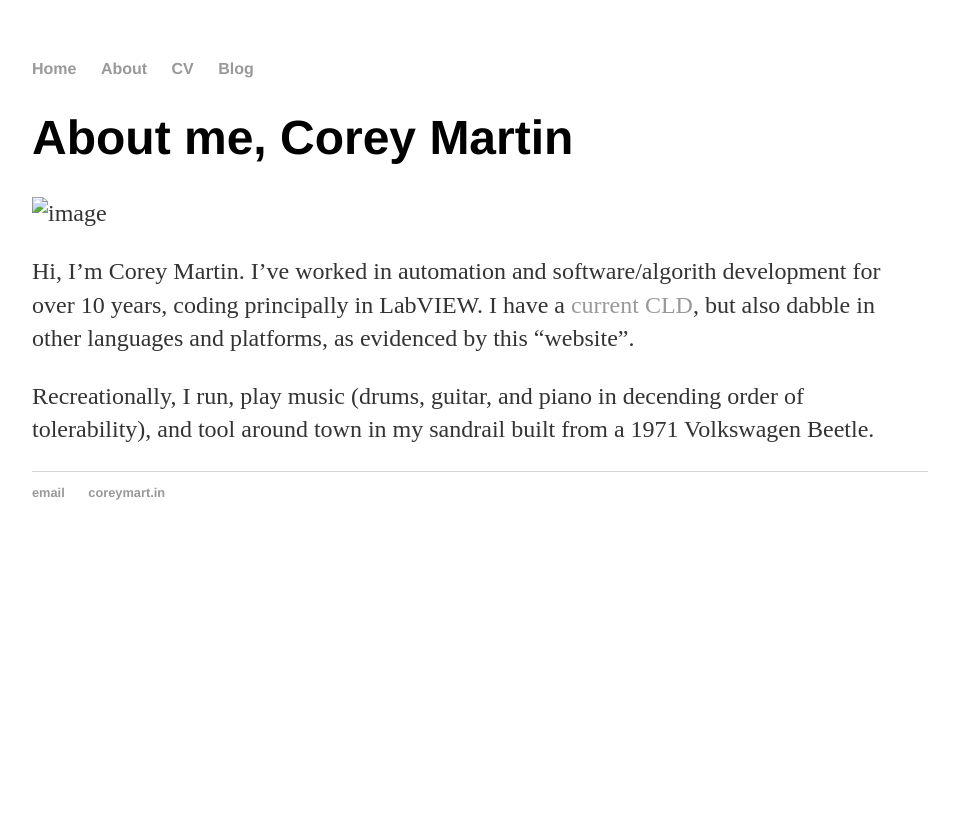
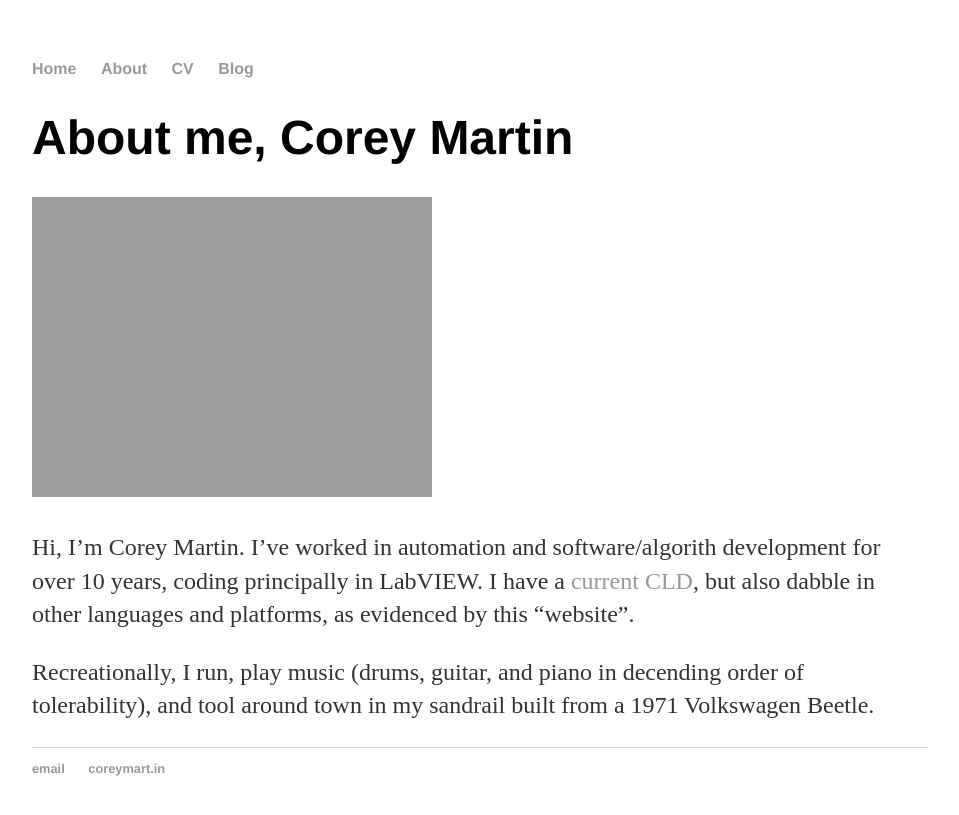
Before and after one commit to CoreySMartin/CoreySMartin.github.io, a Jekyll site: the page built from about/index.md, in a window 1280 px wide. Shown: the top 815 px of the page, without its empty margins (160-1119 px from the left). Built offline with Jekyll 4.4.1, drawn with Linux system fonts in a browser that asks for light colours.

Commit message:
Update index.md

```diff
--- a/about/index.md
+++ b/about/index.md
@@ -3,7 +3,7 @@ layout: default
 title: About Corey Martin
 ---
 # About me, Corey Martin
-![image](./about/aboutme.jpg "Me: Corey Martin")
+![image](/about/aboutme.jpg =250x "Me: Corey Martin")
 
 Hi, I'm Corey Martin.  I've worked in automation and software/algorith development for over 10 years, coding principally in LabVIEW.  I have a [current CLD](https://www.youracclaim.com/badges/66e1fb02-43df-46c7-aaf9-c49be9c5ffc1), but also dabble in other languages and platforms, as evidenced by this "website".
 
```
